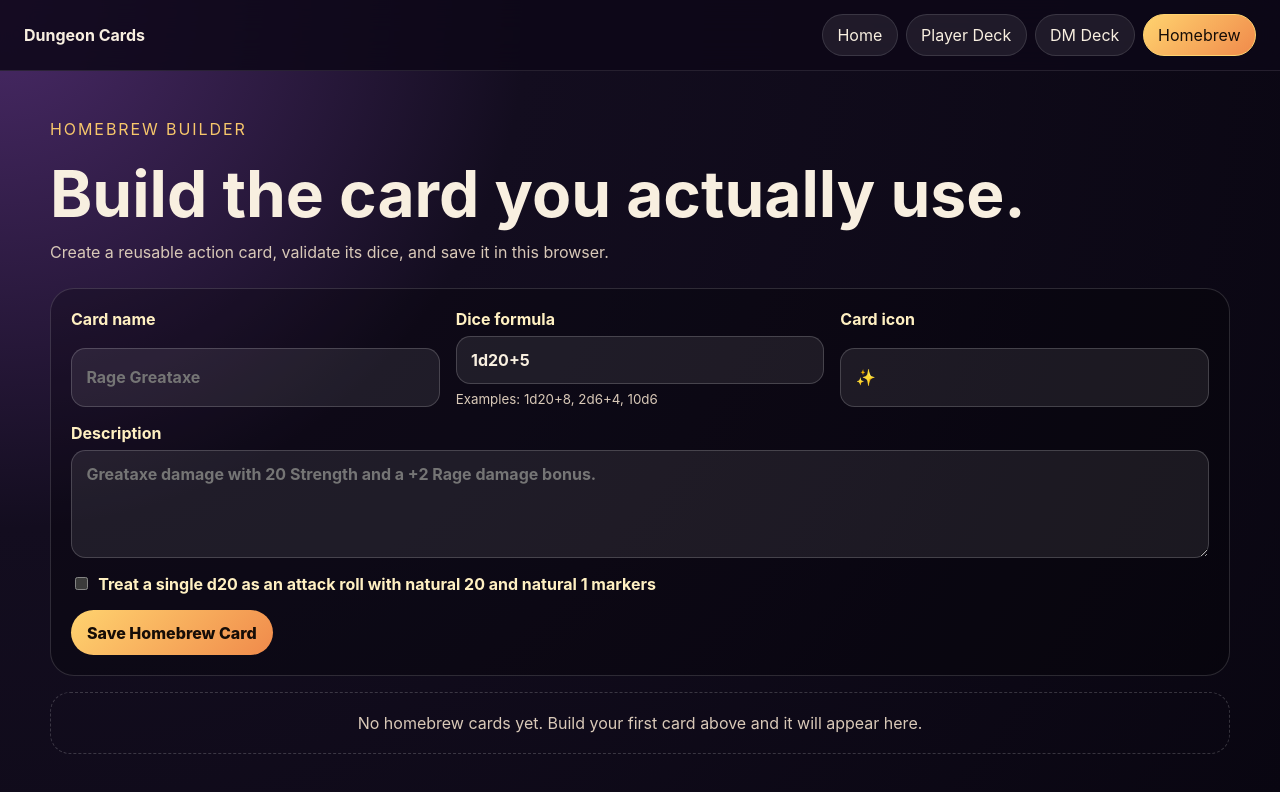
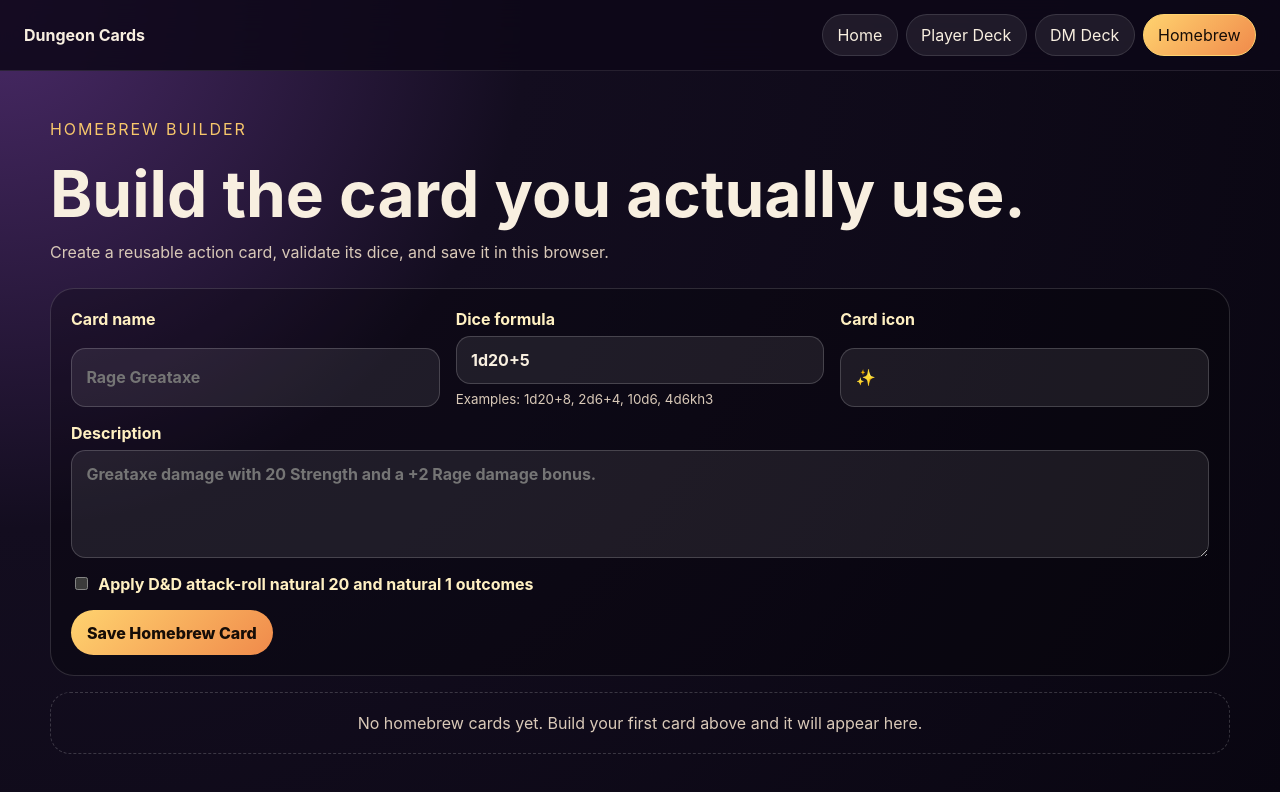
Before and after one commit to cbw29512/DungeonCards, a React (Vite) app: page / in a window 1280 px wide. Both pictures are taken after a click on the button "Homebrew". Shown: the top 792 px of the page. Built offline with nearby package versions, Linux system fonts and the light colour scheme.

Commit message:
Enforce attack-only natural outcomes

```diff
--- a/src/components/HomebrewBuilder.tsx
+++ b/src/components/HomebrewBuilder.tsx
@@ -1,6 +1,7 @@
 import { useState } from "react";
 import type { FormEvent } from "react";
 import type { HomebrewCardDraft } from "../types/cards";
+import { isSinglePositiveD20Formula } from "../utils/diceParser";
 import { validateDiceFormula } from "../utils/rollDice";
 
 type HomebrewBuilderProps = {
@@ -47,6 +48,10 @@ export const HomebrewBuilder = ({ onCreate, storageError }: HomebrewBuilderProps
 
       validateDiceFormula(trimmedFormula);
 
+      if (usesAttackOutcomes && !isSinglePositiveD20Formula(trimmedFormula)) {
+        throw new Error("D&D attack outcomes require exactly one positive d20 plus an optional modifier.");
+      }
+
       const saved = onCreate({
         name: trimmedName,
         formula: trimmedFormula,
@@ -91,19 +96,19 @@ export const HomebrewBuilder = ({ onCreate, storageError }: HomebrewBuilderProps
         <label>
           Dice formula
           <input
-            maxLength={30}
+            maxLength={60}
             onChange={(event) => setFormula(event.target.value)}
             placeholder="1d12+7"
             required
             value={formula}
           />
-          <small>Examples: 1d20+8, 2d6+4, 10d6</small>
+          <small>Examples: 1d20+8, 2d6+4, 10d6, 4d6kh3</small>
         </label>
 
         <label>
           Card icon
           <input
-            maxLength={8}
+            maxLength={16}
             onChange={(event) => setImageEmoji(event.target.value)}
             placeholder="⚔️"
             value={imageEmoji}
@@ -128,7 +133,7 @@ export const HomebrewBuilder = ({ onCreate, storageError }: HomebrewBuilderProps
             onChange={(event) => setUsesAttackOutcomes(event.target.checked)}
             type="checkbox"
           />
-          Treat a single d20 as an attack roll with natural 20 and natural 1 markers
+          Apply D&D attack-roll natural 20 and natural 1 outcomes
         </label>
 
         {(formError || storageError) && (
```
